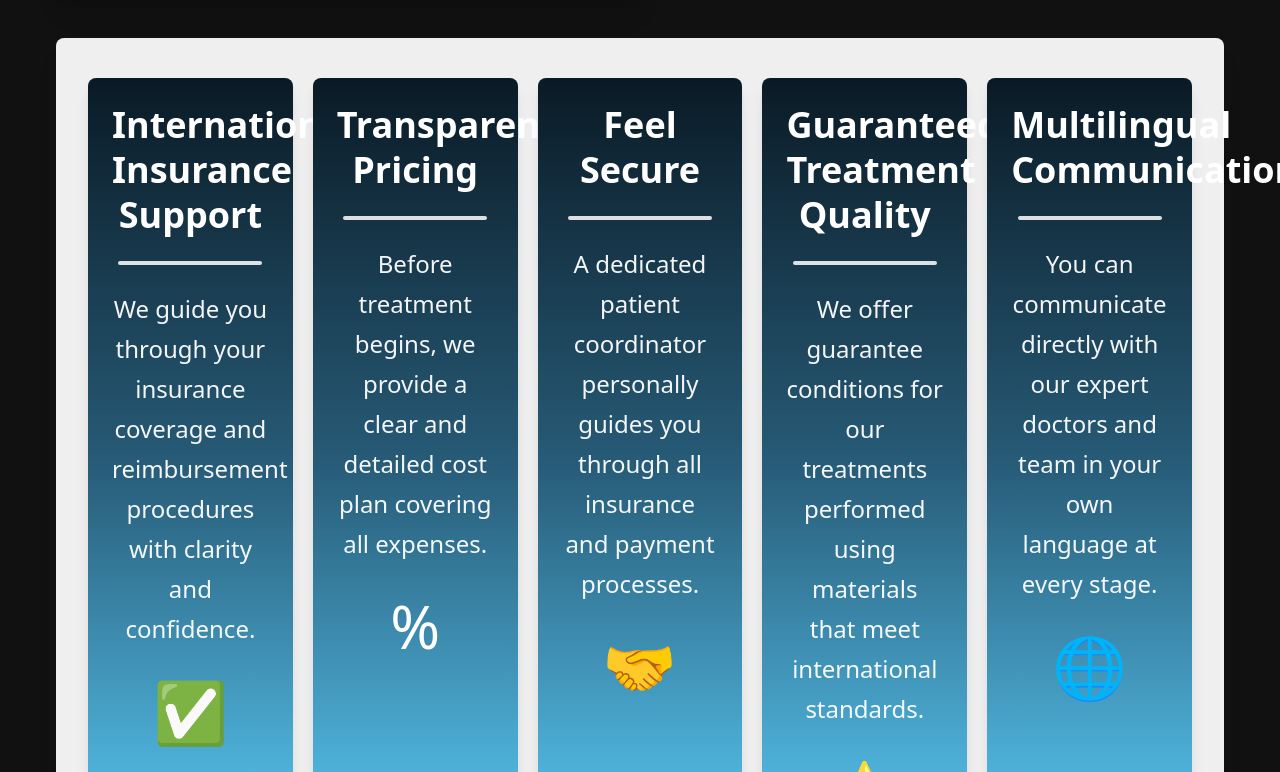
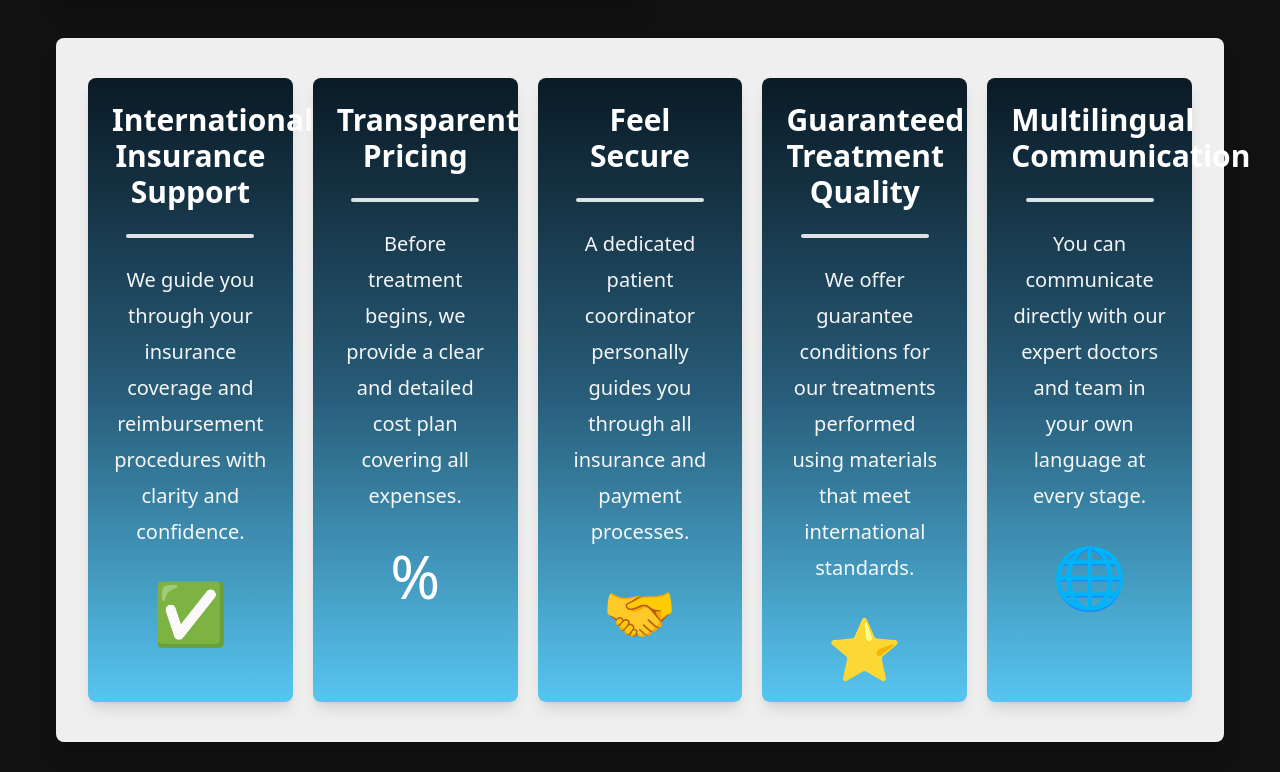
Before and after one commit to ibrahimtkmz/antasmardentalclinic, a Next.js app: page / in a window 1280 px wide. Shown: the part 6708-7480 px from the top of the page. Built offline with nearby package versions, Linux system fonts and the light colour scheme.

Commit message:
Adjust trust card typography for better fit

```diff
--- a/app/page.jsx
+++ b/app/page.jsx
@@ -412,12 +412,12 @@ export default function AnastamarDentalClinicHomepage() {
             {trustCards.map((card) => (
               <article
                 key={card.title}
-                className="rounded-[24px] bg-gradient-to-b from-[#0a1a25] via-[#275b77] to-[#57c5f0] p-6 text-center text-white shadow-lg"
+                className="rounded-[24px] bg-gradient-to-b from-[#0a1a25] via-[#275b77] to-[#57c5f0] p-5 text-center text-white shadow-lg md:p-6"
               >
-                <h4 className="text-4xl font-bold leading-tight">{card.title}</h4>
-                <div className="mx-auto my-6 h-1 w-36 bg-white/85" />
-                <p className="text-2xl leading-10 text-white/95">{card.text}</p>
-                <div className="mt-8 text-6xl">{card.icon}</div>
+                <h4 className="text-2xl font-bold leading-snug md:text-3xl">{card.title}</h4>
+                <div className="mx-auto my-5 h-1 w-28 bg-white/85 md:my-6 md:w-32" />
+                <p className="text-lg leading-8 text-white/95 md:text-xl md:leading-9">{card.text}</p>
+                <div className="mt-7 text-5xl md:mt-8 md:text-6xl">{card.icon}</div>
               </article>
             ))}
           </div>
```
